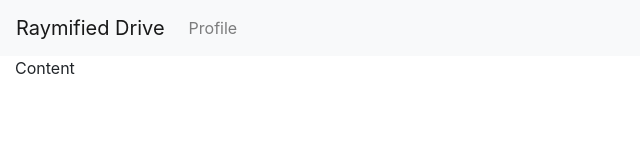
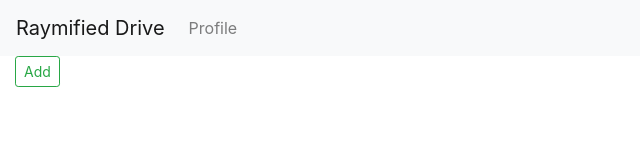
Before and after one commit to stephanieraymos/google-drive, a React (Create React App) app: page / in a window 1280 px wide. Shown: the top 160 px of the page, without its empty margins (0-640 px from the left). Built offline with nearby package versions, Linux system fonts and the light colour scheme; no server answers; sample sign-in values are in the browser's storage.

Commit message:
Add folder button

```diff
--- /dev/null
+++ b/src/Components/GoogleDrive/AddFolderButton.js
@@ -0,0 +1,11 @@
+import React from "react";
+import { Button } from "react-bootstrap";
+
+const AddFolderButton = () => {
+    const openModal = () => {
+
+    }
+  return <Button onClick={openModal} variant="outline-success" size="sm">Add</Button>;
+};
+
+export default AddFolderButton;
--- a/src/Components/GoogleDrive/Dashboard.js
+++ b/src/Components/GoogleDrive/Dashboard.js
@@ -1,11 +1,15 @@
 import React from "react";
 import { Container } from "react-bootstrap";
 import Navigation from "./Navbar";
+import AddFolderButton from "./AddFolderButton";
+
 const Dashboard = () => {
   return (
     <>
       <Navigation />
-      <Container fluid>Content</Container>
+      <Container fluid>
+        <AddFolderButton />
+      </Container>
     </>
   );
 };
```
